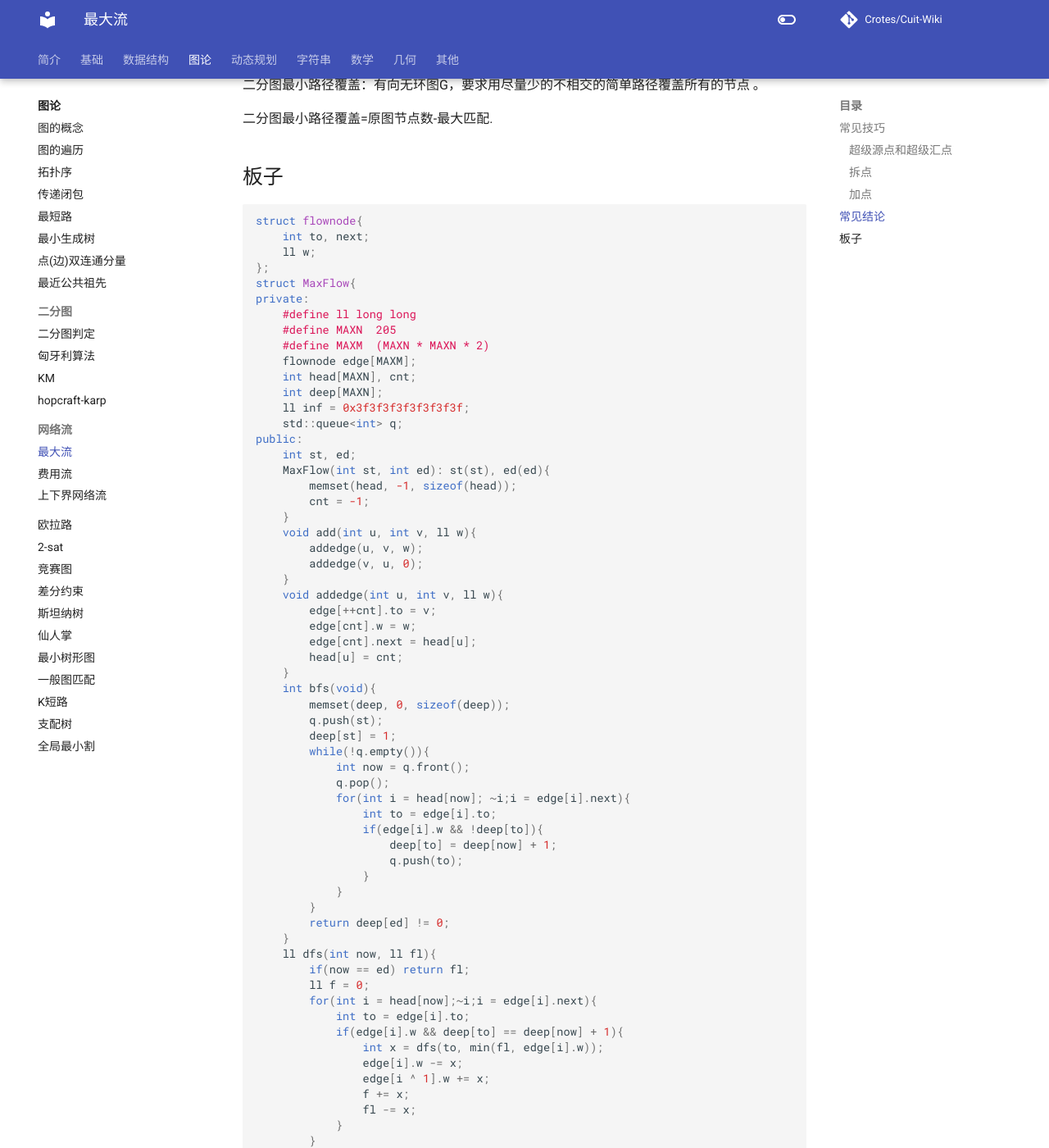
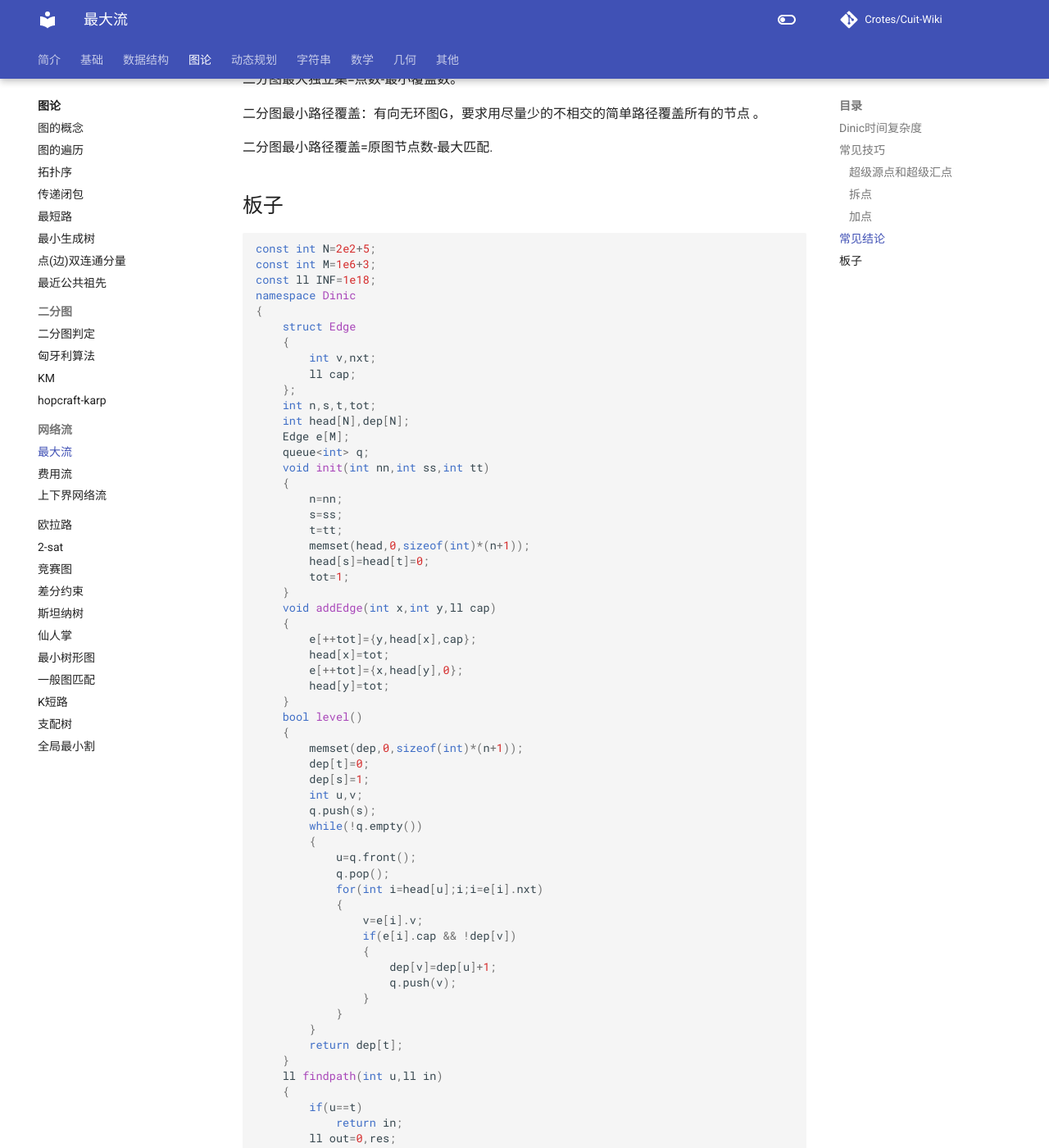
Before and after one commit to Crotes/Cuit-Wiki, an MkDocs documentation site: the page built from docs/Graph/最大流.md, in a window 1280 px wide and 1400 px high, scrolled down 1375 px. Shown: the whole window at 82% size. Built offline with MkDocs 1.6.1 and Material for MkDocs 9.7.7, drawn with Linux system fonts in a browser that asks for light colours; formulas are drawn with MathJax 3; comment, search, counter and statistics services are not loaded; some of the changed text lies outside the part shown.

Commit message:
Update 最大流.md
新增时间复杂度

````diff
--- a/docs/Graph/最大流.md
+++ b/docs/Graph/最大流.md
@@ -1,5 +1,6 @@
 [讲课链接](https://www.bilibili.com/video/BV1i8411K7PZ/?spm_id_from=333.999.0.0)
-
+## Dinic时间复杂度
+$O(V^2E)$，如果用在二分图，是 $O(E\sqrt V)$
 ## 常见技巧
 ### 超级源点和超级汇点
 多源点或者多汇点，建立超级源和超级汇，把所有的题目中的可行源点和汇点分别连接到超级源和超级汇上
@@ -43,77 +40,91 @@
 
 二分图最小路径覆盖=原图节点数-最大匹配.
 ## 板子
-
 ```c++
-struct flownode{
-    int to, next;
-    ll w;
-};
-struct MaxFlow{
-private:
-    #define ll long long
-    #define MAXN  205
-    #define MAXM  (MAXN * MAXN * 2)
-    flownode edge[MAXM];
-    int head[MAXN], cnt;
-    int deep[MAXN];
-    ll inf = 0x3f3f3f3f3f3f3f3f;
-    std::queue<int> q;
-public:
-    int st, ed;
-    MaxFlow(int st, int ed): st(st), ed(ed){
-        memset(head, -1, sizeof(head));
-        cnt = -1;
+const int N=2e2+5;
+const int M=1e6+3;
+const ll INF=1e18;
+namespace Dinic
+{
+    struct Edge
+    {
+        int v,nxt;
+        ll cap;
+    };
+    int n,s,t,tot;
+    int head[N],dep[N];
+    Edge e[M];
+    queue<int> q;
+    void init(int nn,int ss,int tt)
+    {
+        n=nn;
+        s=ss;
+        t=tt;
+        memset(head,0,sizeof(int)*(n+1));
+        head[s]=head[t]=0;
+        tot=1;
     }
-    void add(int u, int v, ll w){
-        addedge(u, v, w);
-        addedge(v, u, 0);
+    void addEdge(int x,int y,ll cap)
+    {
+        e[++tot]={y,head[x],cap};
+        head[x]=tot;
+        e[++tot]={x,head[y],0};
+        head[y]=tot;
     }
-    void addedge(int u, int v, ll w){
-        edge[++cnt].to = v;
-        edge[cnt].w = w;
-        edge[cnt].next = head[u];
-        head[u] = cnt;
-    }
-    int bfs(void){
-        memset(deep, 0, sizeof(deep));
-        q.push(st);
-        deep[st] = 1;
-        while(!q.empty()){
-            int now = q.front();
+    bool level()
+    {
+        memset(dep,0,sizeof(int)*(n+1));
+        dep[t]=0;
+        dep[s]=1;
+        int u,v;
+        q.push(s);
+        while(!q.empty())
+        {
+            u=q.front();
             q.pop();
-            for(int i = head[now]; ~i;i = edge[i].next){
-                int to = edge[i].to;
-                if(edge[i].w && !deep[to]){
-                    deep[to] = deep[now] + 1;
-                    q.push(to);
+            for(int i=head[u];i;i=e[i].nxt)
+            {
+                v=e[i].v;
+                if(e[i].cap && !dep[v])
+                {
+                    dep[v]=dep[u]+1;
+                    q.push(v);
                 }
             }
         }
-        return deep[ed] != 0;
+        return dep[t];
     }
-    ll dfs(int now, ll fl){
-        if(now == ed) return fl;
-        ll f = 0;
-        for(int i = head[now];~i;i = edge[i].next){
-            int to = edge[i].to;
-            if(edge[i].w && deep[to] == deep[now] + 1){
-                int x = dfs(to, min(fl, edge[i].w));
-                edge[i].w -= x;
-                edge[i ^ 1].w += x;
-                f += x;
-                fl -= x;
+    ll findpath(int u,ll in)
+    {
+        if(u==t)
+            return in;
+        ll out=0,res;
+        int v;
+        for(int i=head[u];i && in;i=e[i].nxt)
+        {
+            v=e[i].v;
+            if(e[i].cap && dep[v]==dep[u]+1)
+            {
+                res=findpath(v,min(in,e[i].cap));
+                e[i].cap-=res;
+                e[i^1].cap+=res;
+                out+=res;
+                in-=res;
             }
         }
-        if(!f) deep[now] = -1;
-        return f;
+        if(!out)
+            dep[u]=0;
+        return out;
     }
-    ll Maxflow(void){
-        ll ans = 0;
-        while(bfs()){
-            ans += dfs(st, inf);
-        }
-        return ans;
+    ll dinic()
+    {
+        ll res=0;
+        while(level())
+            res+=findpath(s,INF);
+        return res;
     }
 };
+Dinic::init(n,s,t);
+Dinic::addEdge(u,v,w);//边的顺序一定是源点-中间点-汇点
+Dinic::dinic();
 ```
````
Also changed, not shown: other parts of docs/Graph/最大流.md (+2 -6 lines).
